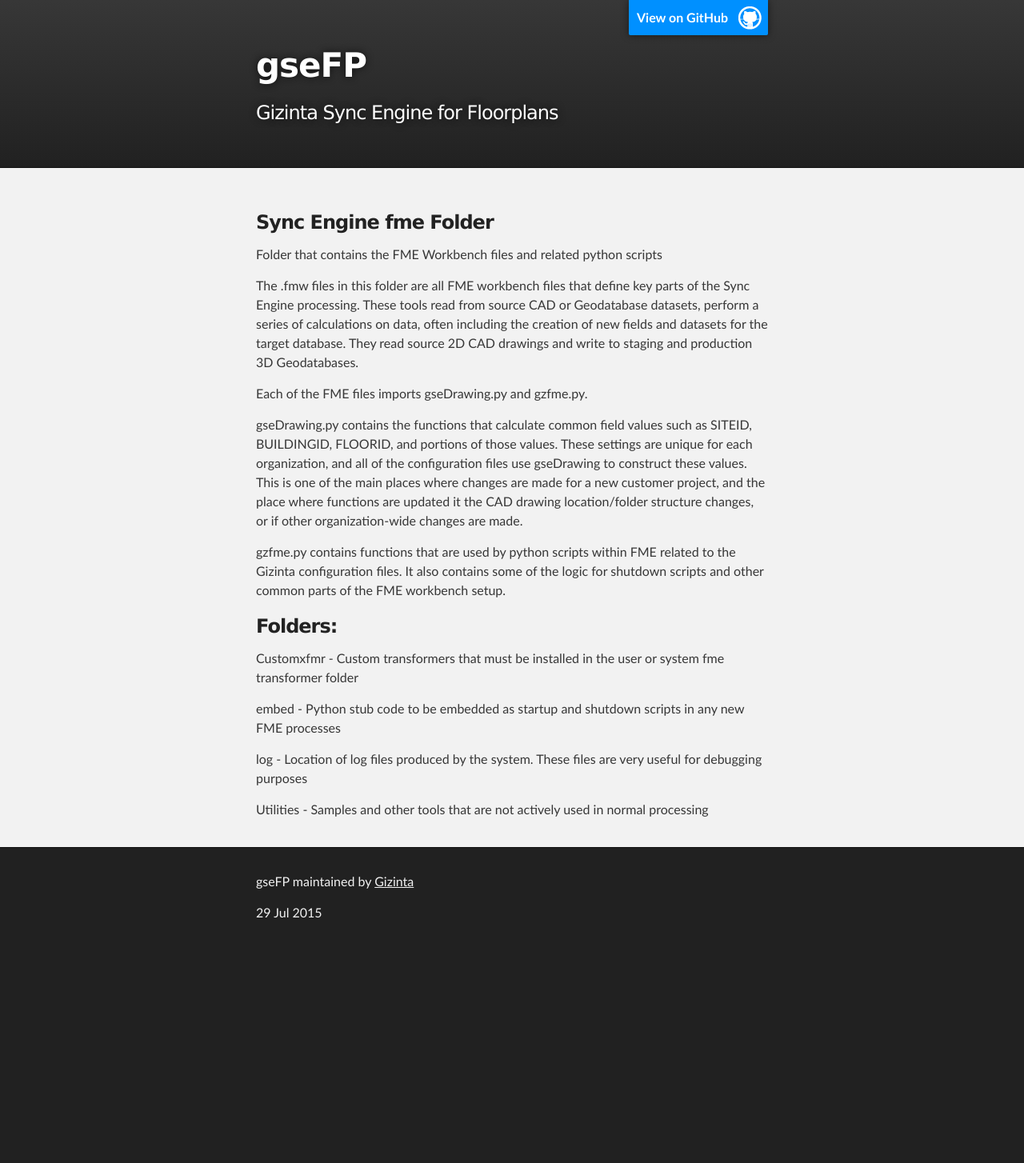
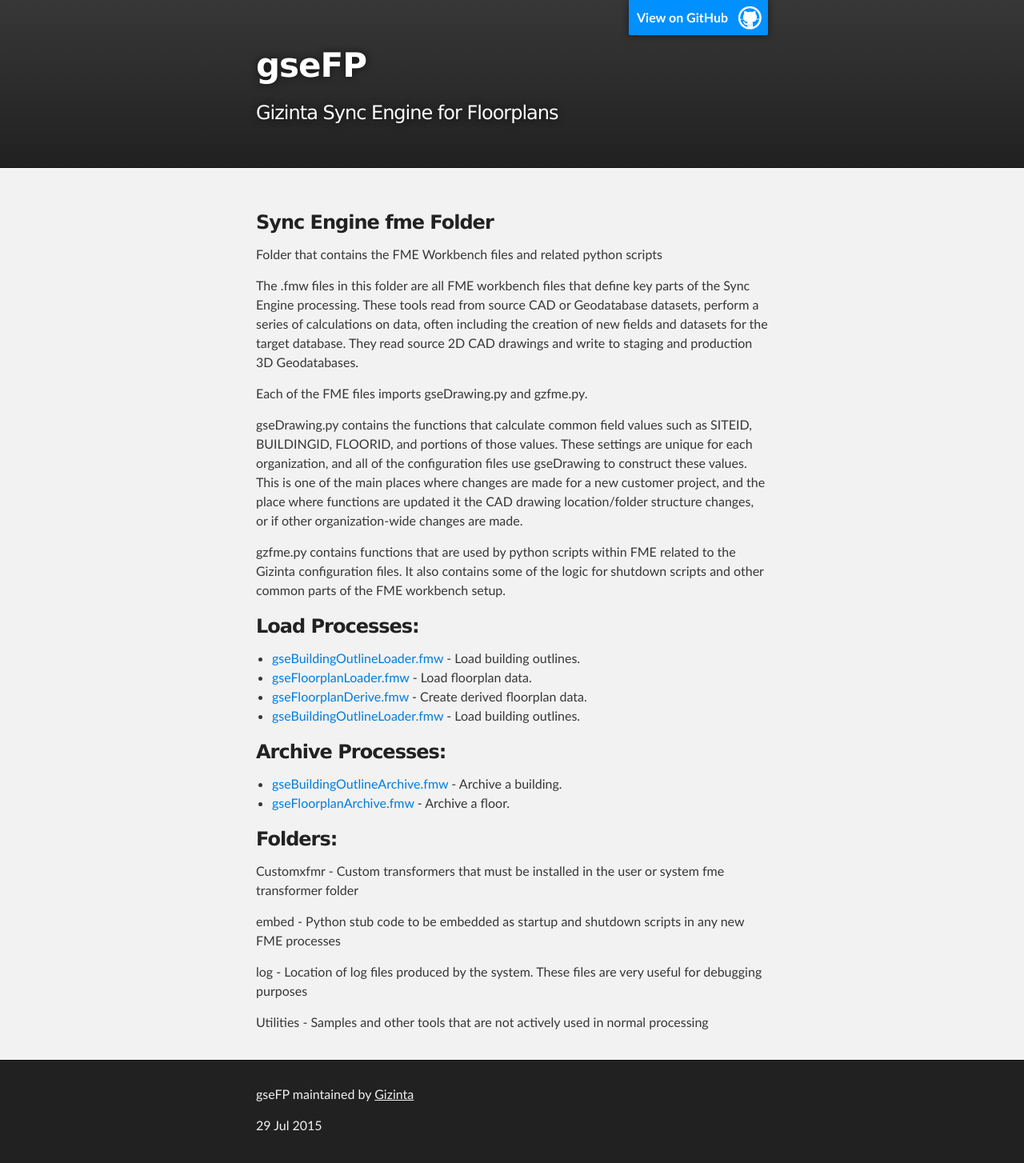
Before and after one commit to Gizinta/gseFP, a Jekyll site: the page built from ETL/fme/index.html, in a window 1280 px wide. Shown: the whole page at 80% size. Built offline with Jekyll 4.4.1, drawn with Linux system fonts in a browser that asks for light colours; before the commit the page ends 1188 px from its top, so only the background shows below that.

Commit message:
add content for .fmw files

```diff
--- a/ETL/fme/index.html
+++ b/ETL/fme/index.html
@@ -4,6 +4,7 @@
 layout: default
 published: true
 ---
+
 
 
     <div id="main_content_wrap" class="outer">
@@ -18,7 +19,20 @@
 		portions of those values. These settings are unique for each organization, and all of the configuration files use gseDrawing to construct these values. This is one of the main places where changes are made for a new customer project, and the place where functions are updated it the CAD drawing location/folder structure changes, or if other organization-wide changes are made.</p>
 		<p>gzfme.py contains functions that are used by python scripts within FME related to the Gizinta configuration files.
 		It also contains some of the logic for shutdown scripts and other common parts of the FME workbench setup.</p>
-		<h3>Folders:</h3>
+		<h3>Load Processes:</h3>
+		<ul>
+          <li><a href='gseBuildingOutlineLoader.html'>gseBuildingOutlineLoader.fmw</a> - Load building outlines.</li>
+          <li><a href='gseFloorplanLoader.html'>gseFloorplanLoader.fmw</a> - Load floorplan data.</li>
+          <li><a href='gseFloorplanDerive.html'>gseFloorplanDerive.fmw</a> - Create derived floorplan data.</li>
+          <li><a href='gseBuildingOutlineLoader.html'>gseBuildingOutlineLoader.fmw</a> - Load building outlines.</li>
+        </ul>
+
+		<h3>Archive Processes:</h3>
+		<ul>
+          <li><a href='gseBuildingOutlineArchive.html'>gseBuildingOutlineArchive.fmw</a> - Archive a building.</li>
+          <li><a href='gseFloorplanArchive.html'>gseFloorplanArchive.fmw</a> - Archive a floor.</li>
+        </ul>
+        <h3>Folders:</h3>
 		<p>Customxfmr - Custom transformers that must be installed in the user or system fme transformer folder</p>
 		<p>embed - Python stub code to be embedded as startup and shutdown scripts in any new FME processes</p>
 		<p>log - Location of log files produced by the system. These files are very useful for debugging purposes</p>
```
